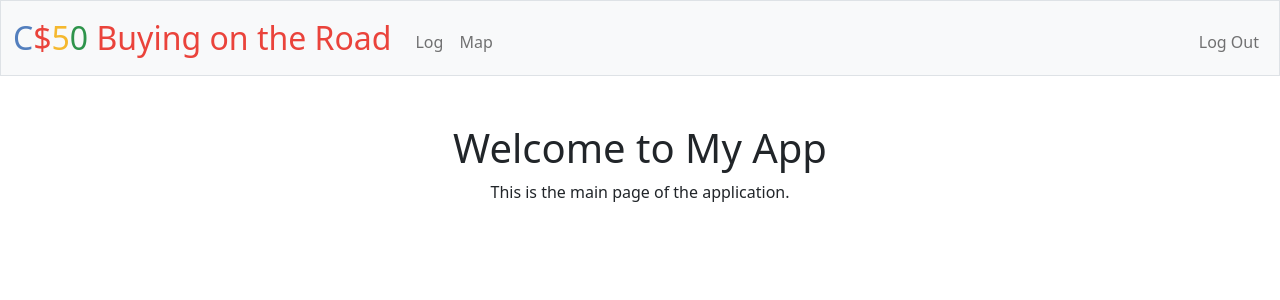
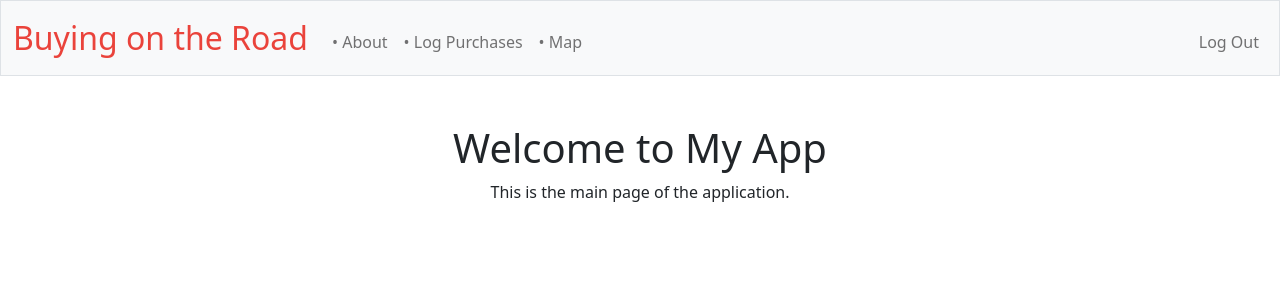
Before and after one commit to lorenaalv/cs50_project, a Flask app: page / in a window 1280 px wide. Shown: the top 300 px of the page. Run offline with Flask 3, Linux system fonts and the light colour scheme; a user stored in the database is signed in; some libraries are stand-ins or nearby versions.

Commit message:
Tue, Dec 5, 2023, 12:22 AM -05:00

```diff
--- a/templates/layout.html
+++ b/templates/layout.html
@@ -21,15 +21,16 @@
 
         <nav class="bg-light border navbar navbar-expand-md navbar-light">
             <div class="container-fluid">
-                <a class="navbar-brand" href="/"><span class="blue">C</span><span class="red">$</span><span class="yellow">5</span><span class="green">0</span> <span class="red">Buying on the Road</span></a>
+                <a class="navbar-brand" href="/"><span class="red">Buying on the Road</span></a>
                 <button aria-controls="navbar" aria-expanded="false" aria-label="Toggle navigation" class="navbar-toggler" data-bs-target="#navbar" data-bs-toggle="collapse" type="button">
                     <span class="navbar-toggler-icon"></span>
                 </button>
                 <div class="collapse navbar-collapse" id="navbar">
                     {% if session["user_id"] %}
                         <ul class="navbar-nav me-auto mt-2">
-                            <li class="nav-item"><a class="nav-link" href="/log">Log</a></li>
-                            <li class="nav-item"><a class="nav-link" href="/map">Map</a></li>
+                            <li class="nav-item"><a class="nav-link" href="/index">• About</a></li>
+                            <li class="nav-item"><a class="nav-link" href="/log">• Log Purchases</a></li>
+                            <li class="nav-item"><a class="nav-link" href="/map">• Map</a></li>
                         </ul>
                         <ul class="navbar-nav ms-auto mt-2">
                             <li class="nav-item"><a class="nav-link" href="/logout">Log Out</a></li>
```
Also changed, not shown: 1 other file.
